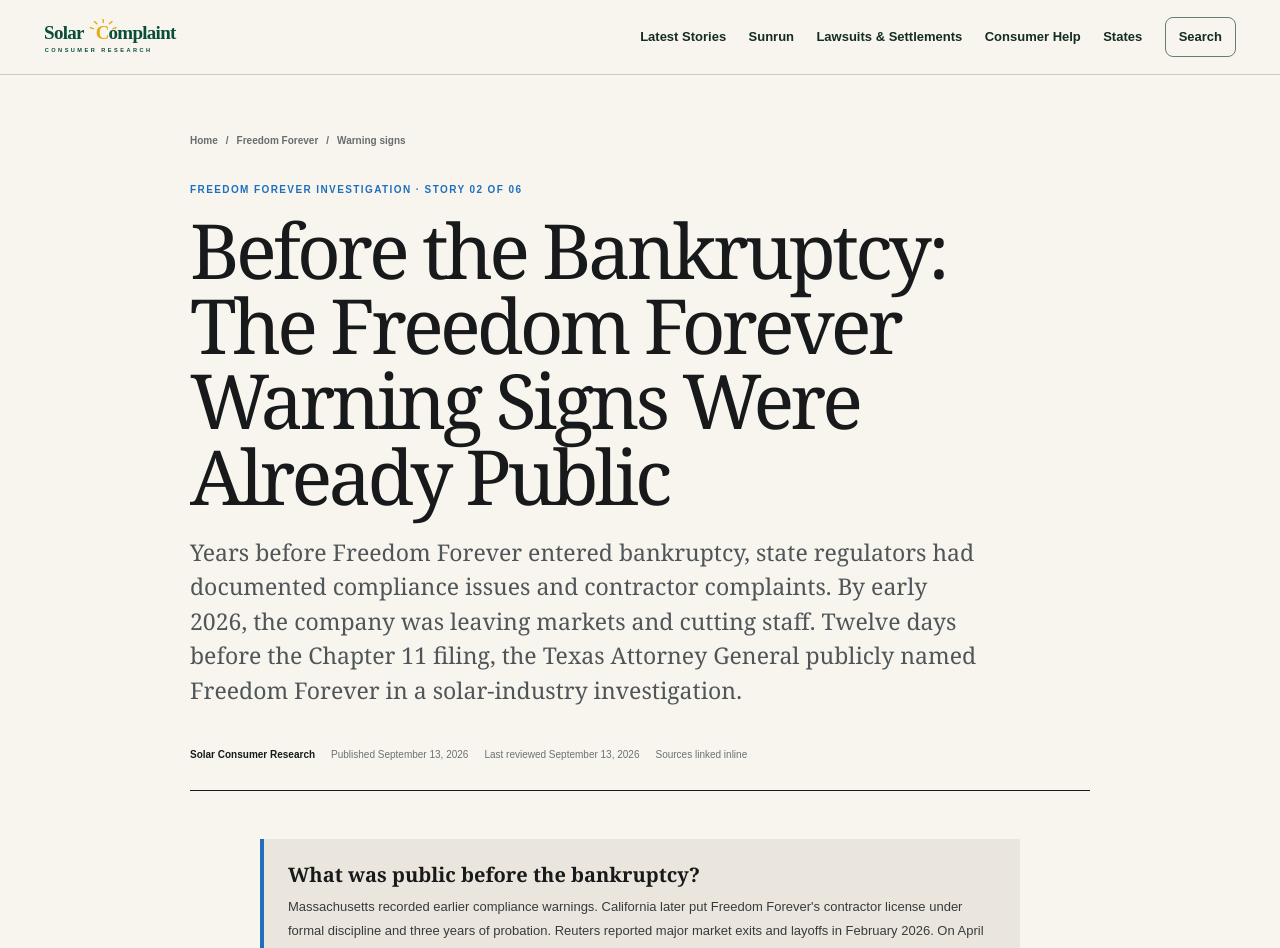
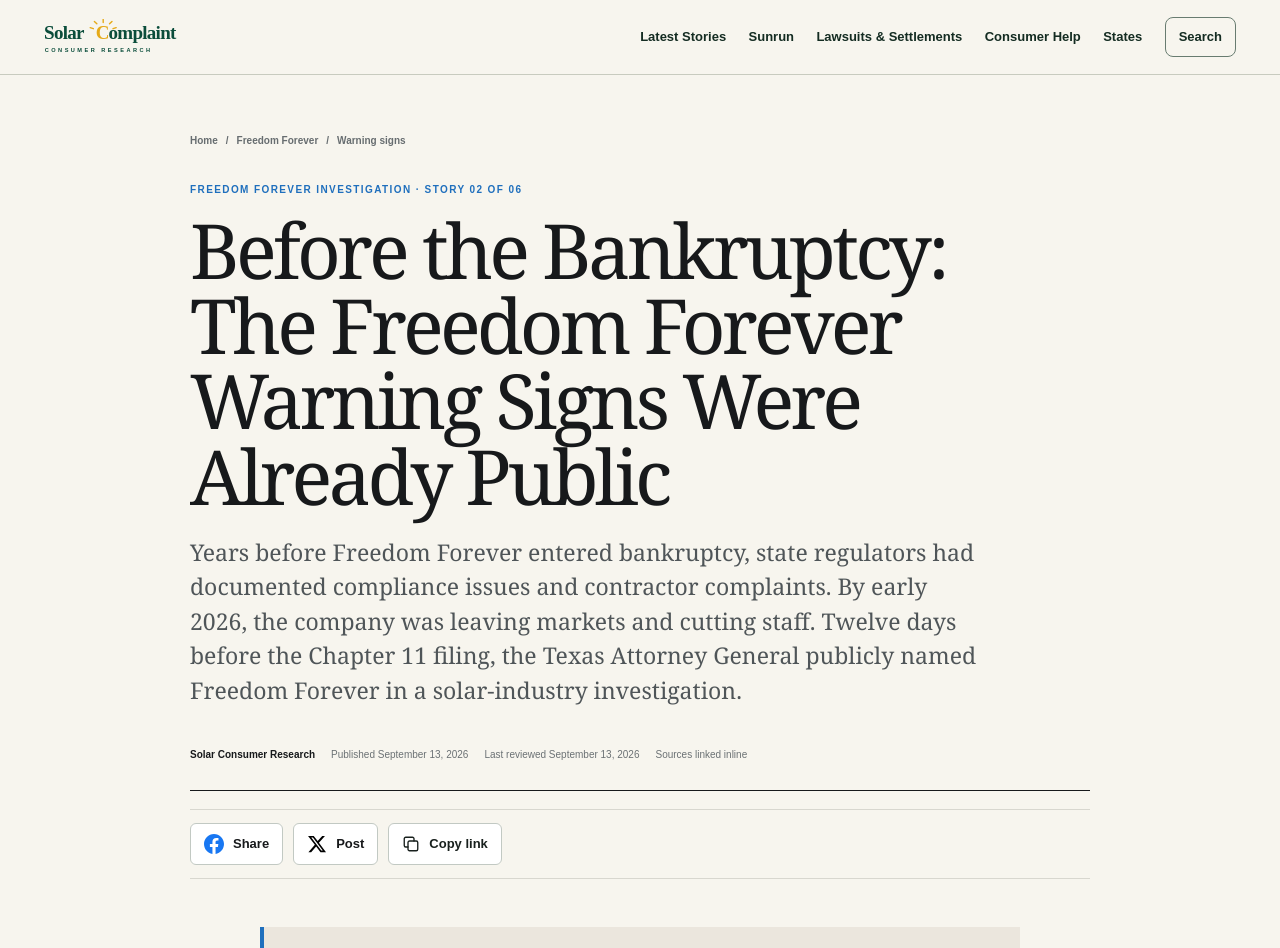
Before and after one commit to Decentralized-Rob/solar-consumer-research, a Next.js app: page /cases/freedom-forever/warning-signs in a window 1280 px wide. Shown: the top 948 px of the page. Built offline with nearby package versions, Linux system fonts and the light colour scheme.

Commit message:
Place static share controls under Freedom Forever story bylines

```diff
--- a/app/cases/freedom-forever/warning-signs/page.tsx
+++ b/app/cases/freedom-forever/warning-signs/page.tsx
@@ -1,5 +1,6 @@
 import type { Metadata } from "next";
 import Link from "next/link";
+import { ArticleShareButtons } from "../../../../components/article-share";
 import "../freedom-hub.css";
 
 const canonicalUrl = "https://solarcomplaint.com/cases/freedom-forever/warning-signs";
@@ -119,6 +120,8 @@ export default function FreedomForeverWarningSigns() {
           <span>Last reviewed September 13, 2026</span>
           <span>Sources linked inline</span>
         </div>
+
+        <ArticleShareButtons href="/cases/freedom-forever/warning-signs" title="Before the Bankruptcy: The Freedom Forever Warning Signs Were Already Public" />
 
         <article className="ff-article-body">
           <div className="ff-article-callout">
```
